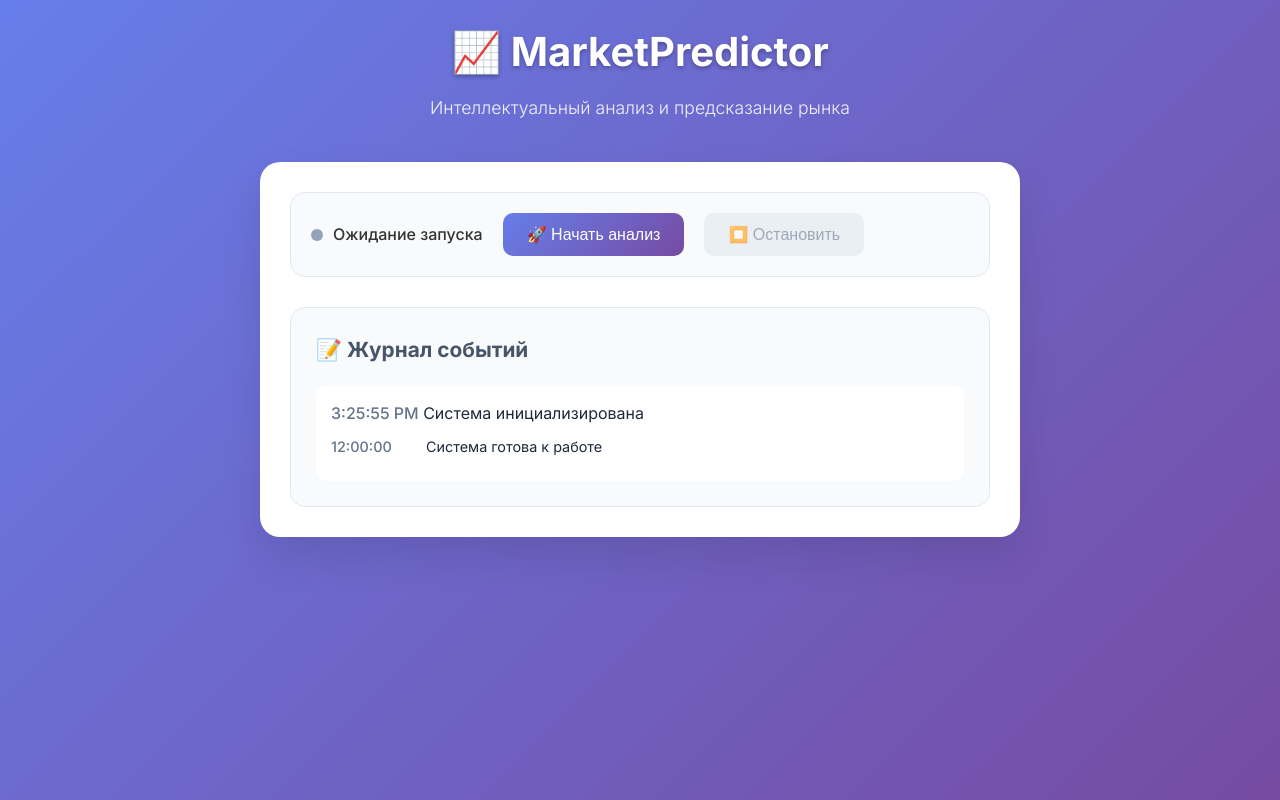
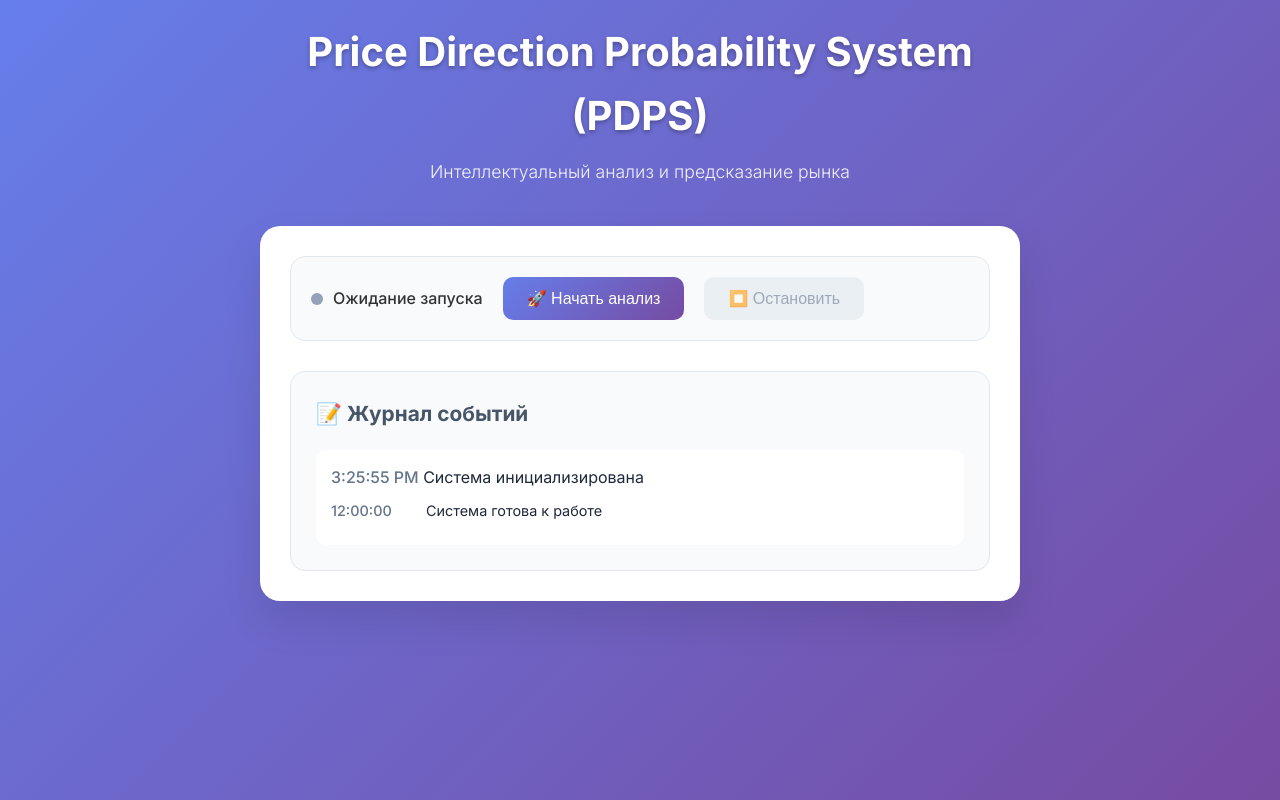
Before and after one commit to internat/Myproject, a plain HTML site: page index.html in a window 1280 px wide. Drawn offline with Linux system fonts and the light colour scheme.

Commit message:
Update index.html

```diff
--- a/index.html
+++ b/index.html
@@ -10,7 +10,7 @@
 <body>
     <div class="container">
         <header class="header">
-            <h1>📈 MarketPredictor</h1>
+            <h1>Price Direction Probability System (PDPS)</h1>
             <p class="subtitle">Интеллектуальный анализ и предсказание рынка</p>
         </header>
 
```
